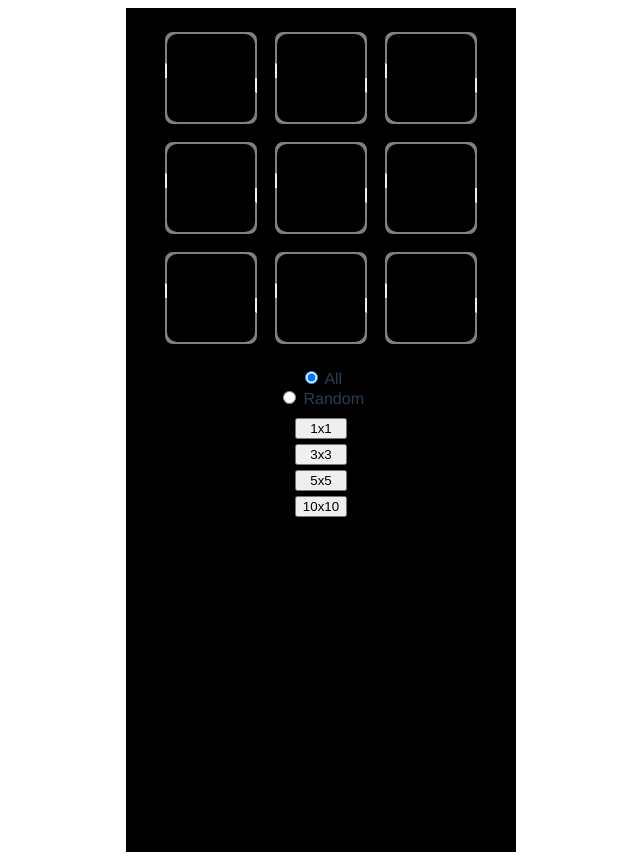
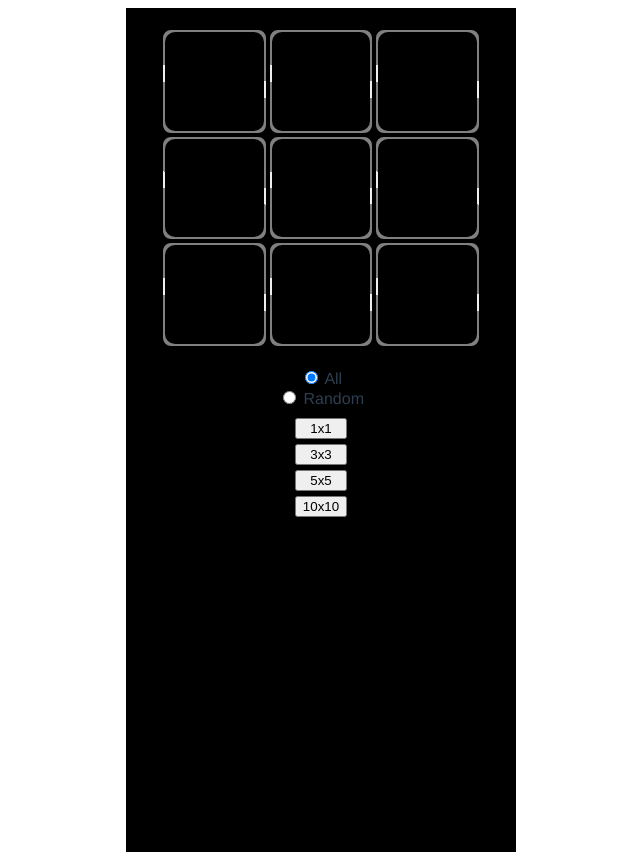
Before and after one commit to ShiuanRenLin/vue3AnimationSource, a Vue app: page / in a window 1280 px wide. Shown: the whole page, without its empty margins (319-959 px from the left). Built offline with nearby package versions, Linux system fonts and the light colour scheme.

Commit message:
修改cell間距

```diff
--- a/src/components/Grid.vue
+++ b/src/components/Grid.vue
@@ -113,7 +113,7 @@ export default {
 }
 .grid {
   display: grid;
-  gap: 10px; /* 格子之間的間隔 */
+  gap: 0; /* 調整整個網格的間隔為0 */
   width: 320px; /* 固定整體網格的寬度 */
   height: 320px; /* 固定整體網格的高度 */
   margin: 20px 0; /* 上下留出20px的間距 */
@@ -121,7 +121,7 @@ export default {
 
 .row {
   display: grid; /* 每行使用 grid 布局 */
-  gap: 10px; /* 格子之間的間隔 */
+  gap: 0; /* 調整每行中格子之間的間隔為0 */
 }
 .cell {
   width: 100%; /* 每個格子佔滿父容器寬度 */
@@ -132,6 +132,8 @@ export default {
   align-items: center;
   position: relative;
   overflow: hidden;
+  margin: 0; /* 清除 margin */
+  padding: 0; /* 清除 padding */
 }
 
 .cell-content {
@@ -141,6 +143,8 @@ export default {
   justify-content: center;
   align-items: center;
   position: relative;
+  margin: 0; /* 清除 margin */
+  padding: 0; /* 清除 padding */
 }
 
 /* 新增的CSS樣式，應用到框框的動畫效果 */
@@ -151,8 +155,8 @@ export default {
 }
 
 .border {
-  width: calc(100% - 4px); /* 讓border元素充滿cell的寬度，考慮到border的2px和內部content的2px */
-  height: calc(100% - 4px); /* 讓border元素充滿cell的高度，考慮到border的2px和內部content的2px */
+  width: calc(100%); /* 讓border元素充滿cell的寬度，考慮到border的2px和內部content的2px */
+  height: calc(100%); /* 讓border元素充滿cell的高度，考慮到border的2px和內部content的2px */
   margin: auto;
   position: relative;
   overflow: hidden;
```
